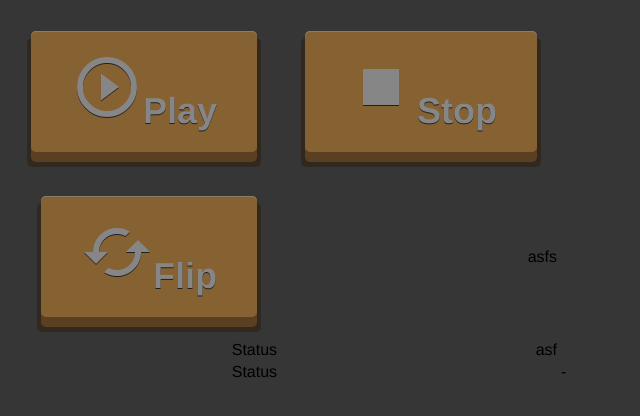
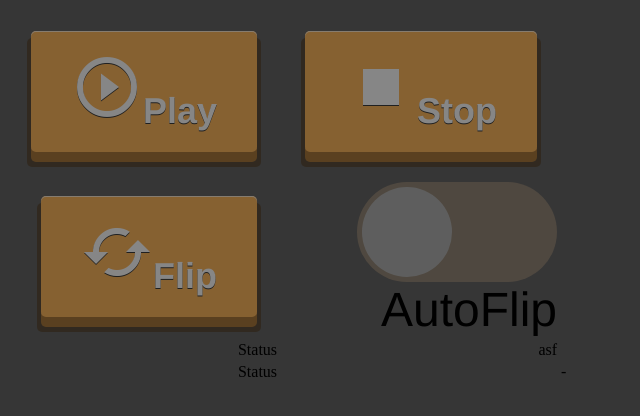
Before and after one commit to flkloste/lptender, a Python web app: template src/templates/index.html in a window 1280 px wide. Shown: the top 416 px of the page, without its empty margins (0-640 px from the left). Run offline with Jinja, Linux system fonts and the light colour scheme; the template is opened without the code that fills it, so the values that code supplies are empty.

Commit message:
added checkbox

```diff
--- a/src/Server.py
+++ b/src/Server.py
@@ -30,7 +30,7 @@ class LPTenderWebView(FlaskView):
     def get_status(self):
         if request.method == 'POST':
             status = self._lptender_model.getCurrentState()
-            resp = make_response('{"response": "ok", "status": "' + status + '"}')
+            resp = make_response('{"response": "ok", "status": "' + status + '", "autoflip": "' + str(self._lptender_model.autoFlip) + '" }')
             resp.headers['Content-Type'] = "application/json"
             return resp
 
--- a/src/templates/index.html
+++ b/src/templates/index.html
@@ -70,6 +70,56 @@
   -moz-border-radius: 5px;
   border-radius: 5px;
 }
+
+input[type=checkbox]{
+	height: 0;
+	width: 0;
+	visibility: hidden;
+}
+
+label {
+	cursor: pointer;
+	text-indent: -9999px;
+	width: 200px;
+	height: 100px;
+	background: rgb(180, 146, 104);
+	display: block;
+	border-radius: 100px;
+	position: relative;
+}
+
+label:after {
+	content: '';
+	position: absolute;
+	top: 5px;
+	left: 5px;
+	width: 90px;
+	height: 90px;
+	background: #fff;
+	border-radius: 90px;
+	transition: 0.3s;
+}
+
+input:checked + label {
+	background: #FFA12B;
+}
+
+input:checked + label:after {
+	left: calc(100% - 5px);
+	transform: translateX(-100%);
+}
+
+label:active:after {
+	width: 130px;
+}
+
+// centering
+body {
+	display: flex;
+	justify-content: center;
+	align-items: center;
+	height: 100vh;
+}
 </style>
 
 
@@ -81,7 +131,7 @@
         var style_enabled =  "opacity:1;pointer-events: all;"
     </script>
 
-    <font face="helvetica">
+
         <table>
             <tbody>
                 <tr>
@@ -116,7 +166,9 @@
                           </div>
                     </td>
                     <td> </td>
-                    <td align="right"> asfs </td>
+                    <td align="right">
+                        <input type="checkbox" id="switch" /><label id="label_autoflip" for="switch"  style="opacity:0.2;filter:alpha(opacity=40);pointer-events: none;"></label> <font  face="helvetica" size="28px">AutoFlip</font>
+                     </td>
                 </tr>
                 <tr>
                     <td align="right">Status</td>
@@ -151,22 +203,33 @@
                         case 'Stopped':
                             document.getElementById("div_play_button").style = style_enabled;
                             document.getElementById("div_stop_button").style = style_disabled;
+                            document.getElementById("label_autoflip").style = style_enabled;
                             break;
                         case 'Stopping':
                             document.getElementById("div_play_button").style = style_disabled;
                             document.getElementById("div_stop_button").style = style_disabled;
+                            document.getElementById("label_autoflip").style = style_disabled;
                             break;
                         case 'Playing':
                             document.getElementById("div_play_button").style = style_disabled;
                             document.getElementById("div_stop_button").style = style_enabled;
+                            document.getElementById("label_autoflip").style = style_enabled;
                             break;
                         case 'PlayPressed':
                             document.getElementById("div_play_button").style = style_disabled;
                             document.getElementById("div_stop_button").style = style_disabled;
+                            document.getElementById("label_autoflip").style = style_enabled;
                             break;
 					}
 
-
+                    if(json.autoflip == 'true')
+                    {
+                        document.getElementById("label_autoflip").checked = 'true'
+                    }
+                    else
+                    {
+                        document.getElementById("label_autoflip").checked = 'false'
+                    }
 
         		}
         	});
```
